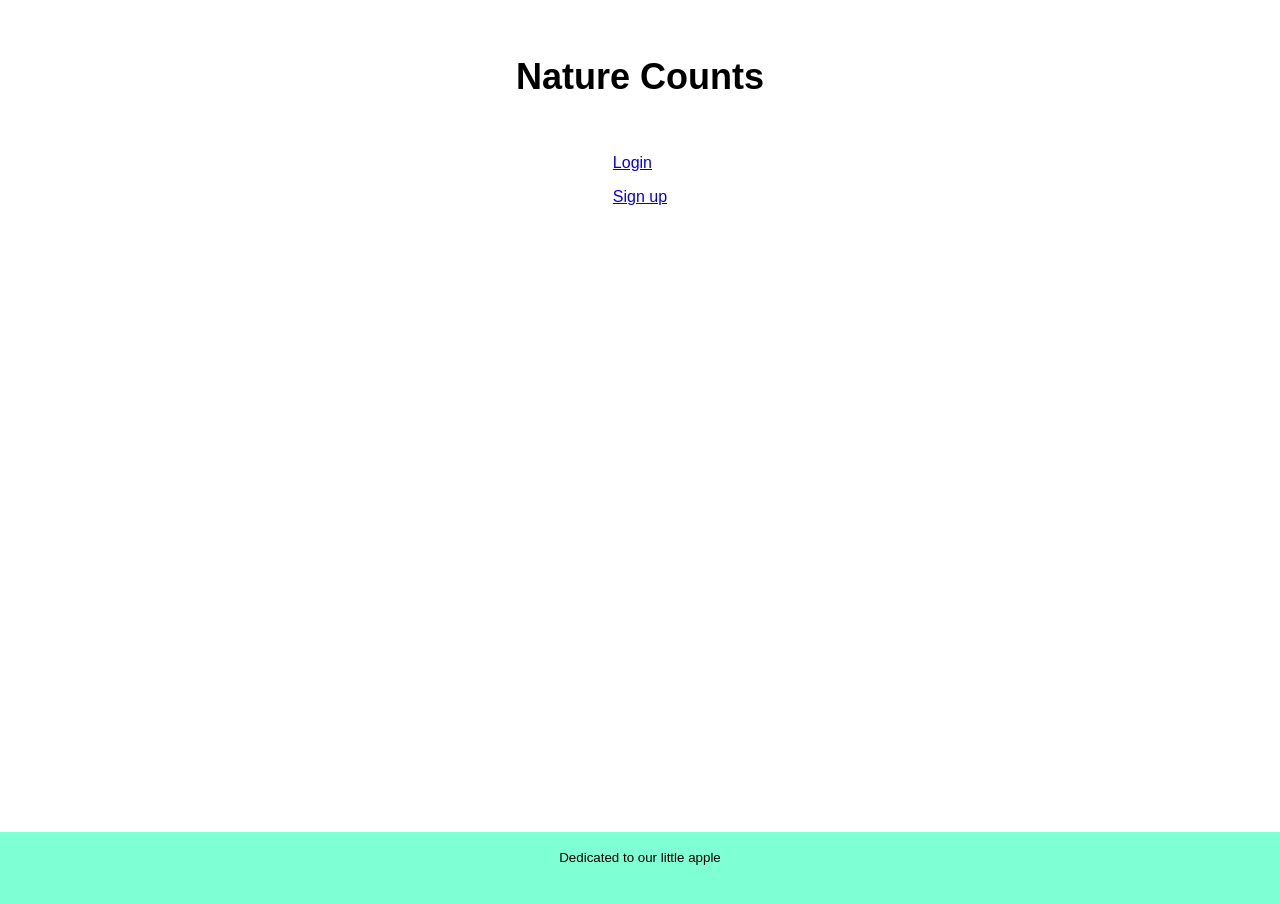
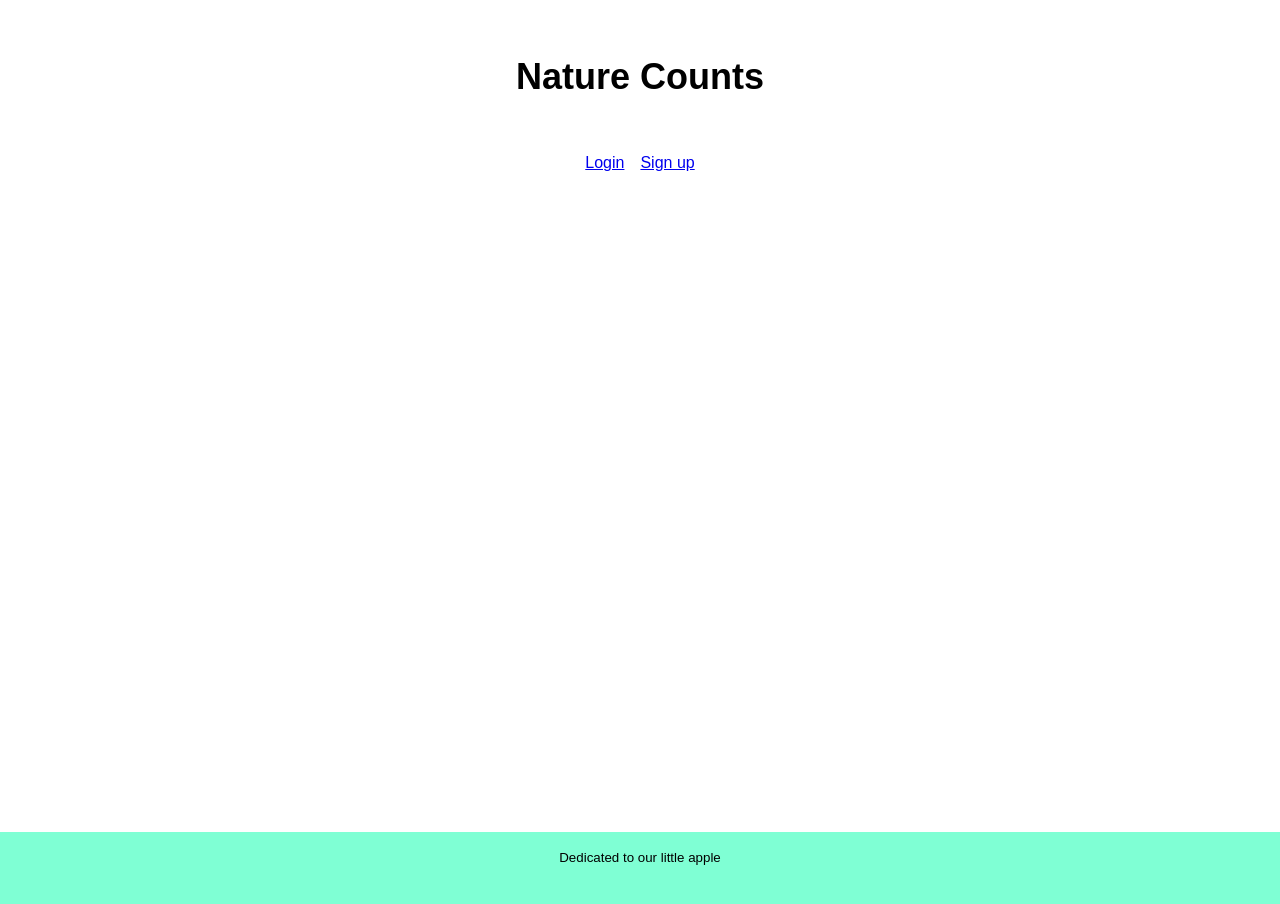
Before and after one commit to valdelaseras/nature-counts, a SvelteKit app: page / in a window 1280 px wide. Shown: the top 904 px of the page. Built offline with nearby package versions, Linux system fonts and the light colour scheme; no server answers.

Commit message:
[style] fix landing

```diff
--- a/src/routes/+page.svelte
+++ b/src/routes/+page.svelte
@@ -11,7 +11,7 @@
 	<PageHeader displayQuickNav={false} />
 
 	<nav aria-label="Site navigation">
-		<ul>
+		<ul class="row-list">
 			<li>
 				<a href={PAGE_PATH['login']}>Login</a>
 			</li>
```
